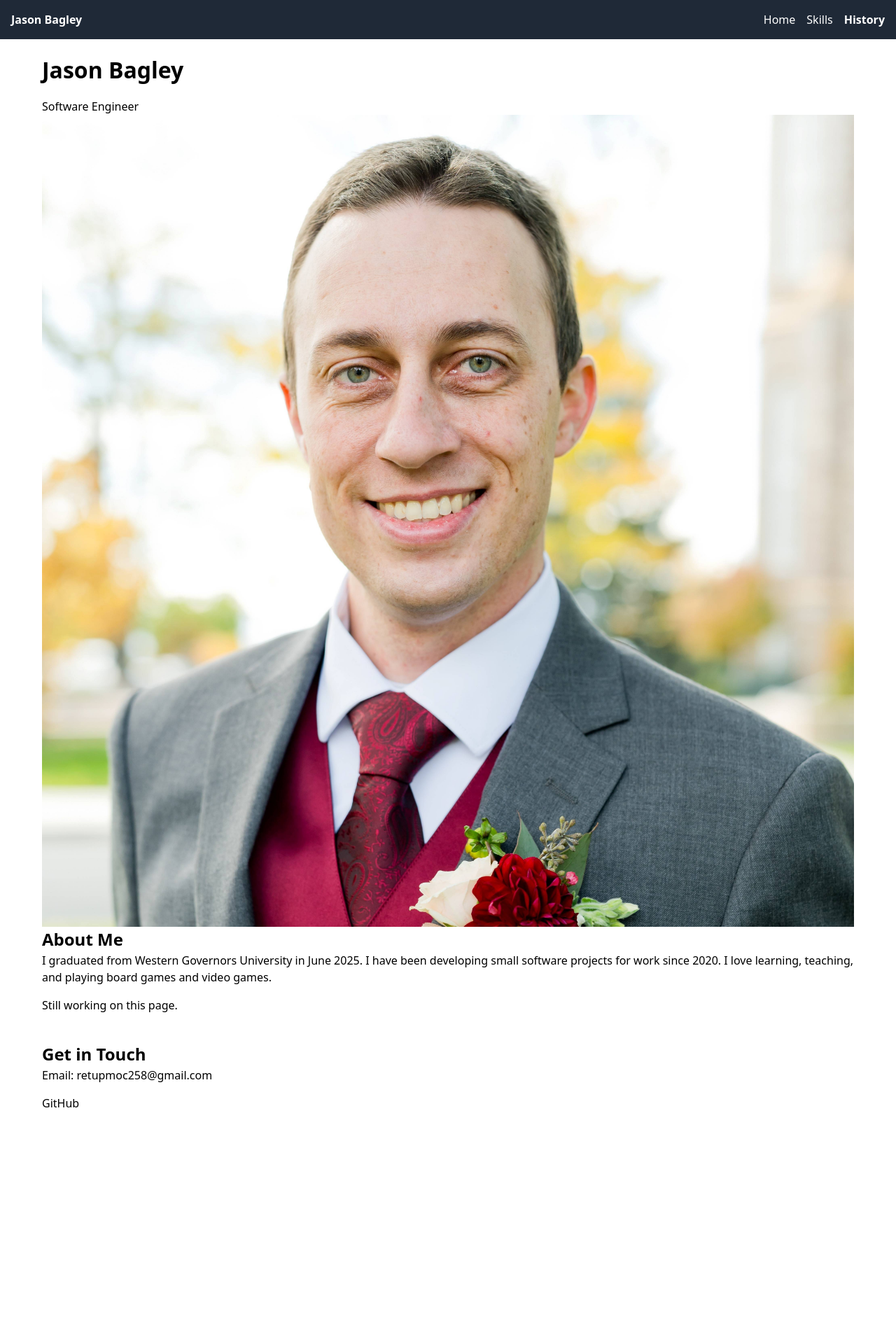
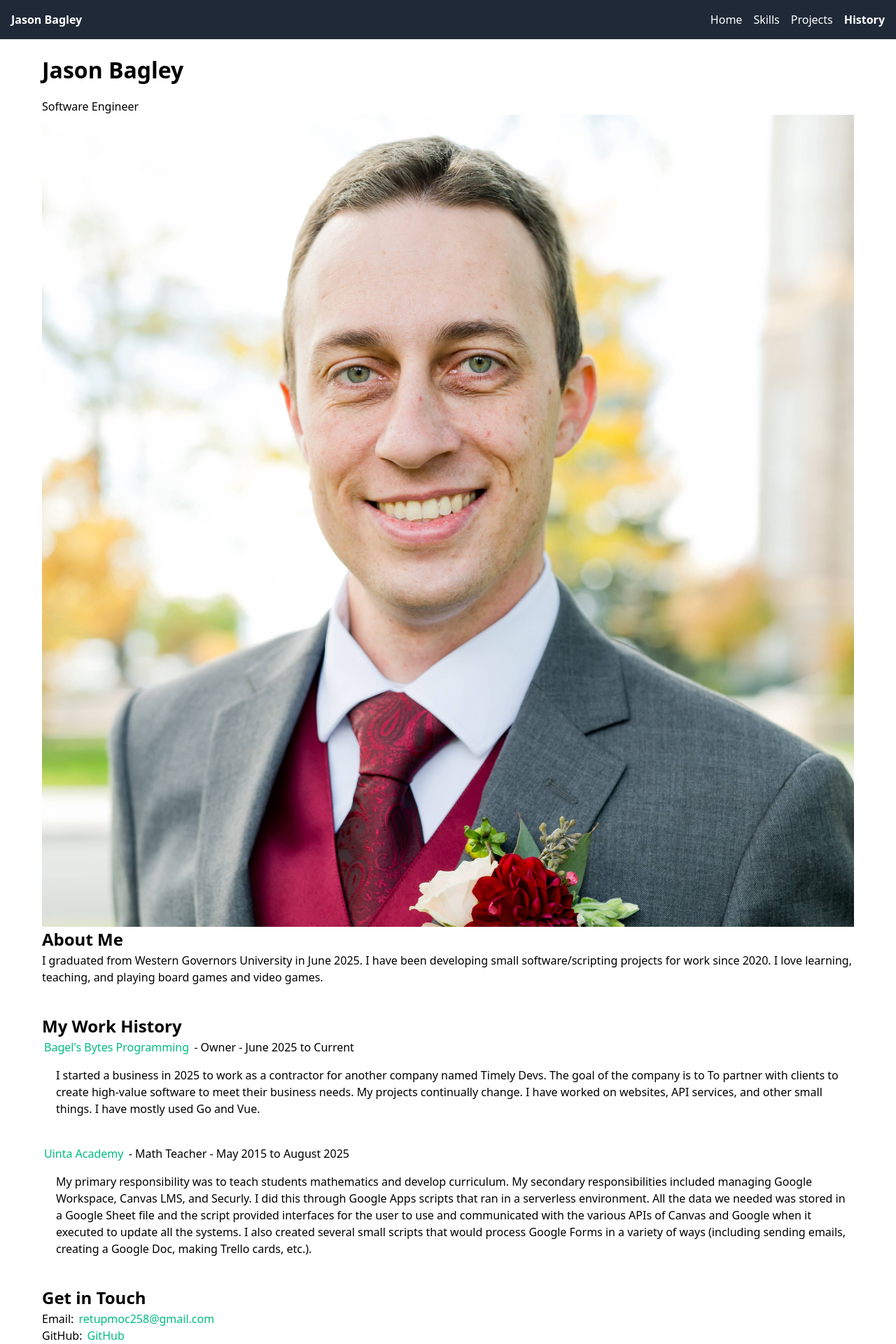
Before and after one commit to retupmoc258/retupmoc258.github.io, a Vue app: page /history in a window 1280 px wide. Shown: the top 1920 px of the page at 70% size. Before the commit the page ends 1648 px from the top, so only its background shows below. Built offline with nearby package versions, Linux system fonts and the light colour scheme.

Commit message:
Adds new ProjectsView.vue file.  Adds filter buttons.

```diff
--- a/public/files/frameworks.json
+++ b/public/files/frameworks.json
@@ -27,6 +27,6 @@
   {
     "id": 6,
     "skill": "SQLite",
-    "description": "I have used SQLite as part of my Android projects for courses (one of those projects is on my home page).  I have also used SQLite in a recent contact form api project for a client."
+    "description": "I have used SQLite as part of my Android projects for courses (one of those projects is on my home page).  I have also used SQLite in a recent contact form API project for a client."
   }
 ]
--- /dev/null
+++ b/public/files/history.json
@@ -0,0 +1,18 @@
+[
+  {
+    "id": 1,
+    "company": "Bagel's Bytes Programming",
+    "job_title": "Owner",
+    "start_date": "June 2025",
+    "end_date": "Current",
+    "description": "I started a business in 2025 to work as a contractor for another company named Timely Devs.  The goal of the company is to To partner with clients to create high-value software to meet their business needs.  My projects continually change.  I have worked on websites, API services, and other small things.  I have mostly used Go and Vue."
+  },
+  {
+    "id": 100,
+    "company": "Uinta Academy",
+    "job_title": "Math Teacher",
+    "start_date": "May 2015",
+    "end_date": "August 2025",
+    "description": "My primary responsibility was to teach students mathematics and develop curriculum.  My secondary responsibilities included managing Google Workspace, Canvas LMS, and Securly.  I did this through Google Apps scripts that ran in a serverless environment.  All the data we needed was stored in a Google Sheet file and the script provided interfaces for the user to use and communicated with the various APIs of Canvas and Google when it executed to update all the systems.  I also created several small scripts that would process Google Forms in a variety of ways (including sending emails, creating a Google Doc, making Trello cards, etc.)."
+  }
+]
--- a/public/files/projects.json
+++ b/public/files/projects.json
@@ -1,7 +1,7 @@
 [
   {
     "id": 1,
-    "date": "Ongoing (July 2025)",
+    "date": "Ongoing (August 2025)",
     "title": "This website",
     "description": "The website you are currently viewing was created using Vue.js and Tailwind CSS.  It is still being updated.",
     "link": "https://github.com/retupmoc258/retupmoc258.github.io",
@@ -55,7 +55,7 @@
   },
   {
     "id": 105,
-    "date": "Approx. February 2025",
+    "date": "March 2025",
     "title": "User Interface Design project (Taniti)",
     "description": "This project was to create a user interface design that would be friendly for a user. This project was designed for a mobile device, and the age will simulate the view on a mobile device. I created the interface, but I did not program the HTML elements.  This project uses Justinmind.",
     "link": "taniti/index.html",
--- a/src/components/ContactFooter.vue
+++ b/src/components/ContactFooter.vue
@@ -1,15 +1,15 @@
 <script setup lang="ts">
-
+//TODO Add footer to all sites.
 </script>
 
 <template>
-  <section class="mb-5">
+  <footer class="mb-5">
     <h2>Get in Touch</h2>
     <p>Email: <a class="green" href="mailto:retupmoc258@gmail.com">retupmoc258@gmail.com</a></p>
     <!-- Optional: Add links to your social media profiles -->
     <p>GitHub: <a class="green" href="https://github.com/retupmoc258" target="_blank">GitHub</a></p>
-    <p>LinkedIn: <a class="green" href="www.linkedin.com/in/jason-bagley-168b6429a" target="_blank">LinkedIn</a></p>
-  </section>
+    <p>LinkedIn: <a class="green" href="https://www.linkedin.com/in/jason-bagley-168b6429a/" target="_blank">LinkedIn</a></p>
+  </footer>
 </template>
 
 <style scoped>
--- a/src/components/NavBar.vue
+++ b/src/components/NavBar.vue
@@ -18,6 +18,11 @@ import { RouterLink } from "vue-router";
         <li>
           <RouterLink to="/skills" class="nav-link">
             Skills
+          </RouterLink>
+        </li>
+        <li>
+          <RouterLink to="/projects" class="nav-link">
+            Projects
           </RouterLink>
         </li>
         <li>
--- a/src/components/Projects.vue
+++ b/src/components/Projects.vue
@@ -3,12 +3,82 @@ import {onMounted, ref} from "vue";
 import ProjectSlot from "@/components/ProjectSlot.vue";
 
 const projects = ref([])
+const filteredProjects = ref(Set())
+
+const allFilters = ref([]);
+const activeFilters = ref([]);
+const filterClicked = (event) => {
+  console.log(activeFilters.value);
+  if (event.target === document.getElementById("all-filter")) {
+    // Set the filter to "All"
+    activeFilters.value = ["All"];
+  } else if (event.target.classList.contains('active-filter')) {
+    activeFilters.value.splice(activeFilters.value.indexOf(event.target.innerText), 1);
+    // If there are no active filters, then add all
+    if (activeFilters.value.length === 0) {
+      activeFilters.value = ["All"];
+    }
+  } else if (event.target.classList.contains('inactive-filter')) {
+    activeFilters.value.push(event.target.innerText);
+    if (activeFilters.value.indexOf("All") !== -1) {
+      activeFilters.value.splice(activeFilters.value.indexOf("All"), 1);
+    }
+    // If "All" is present, remove it.
+    console.log(activeFilters.value);
+    if (activeFilters.value.indexOf("All") !== -1) {
+      activeFilters.value.splice(activeFilters.value.indexOf("All"), 1);
+    }
+  }
+  activeFilters.value.sort();
+  updateFilterButtons()
+  updateProjectList()
+}
+
+const updateFilterButtons = () => {
+  const filterList = document.getElementById("filter-list");
+  for (const filter of filterList.children) {
+    if (activeFilters.value.indexOf(filter.innerText) !== -1) {
+      filter.classList.remove('inactive-filter');
+      filter.classList.add('active-filter');
+    } else {
+      filter.classList.remove('active-filter');
+      filter.classList.add('inactive-filter');
+    }
+  }
+};
+
+const updateProjectList = () => {
+  console.log("Made it to this second point.")
+  for (const tag of activeFilters.value) {
+    if (tag === "All") {
+      filteredProjects.value = projects.value;
+    } else {
+      filteredProjects.value = [];
+      for (const project of projects.value) {
+        if (project.tags.indexOf(tag) !== -1) {
+          filteredProjects.value.push(project);
+        }
+      }
+    }
+  }
+}
 
 onMounted(async () => {
   try {
     projects.value = await fetch('/files/projects.json').then(res => res.json());
+    filteredProjects.value = projects.value;
   } catch (error) {
     console.error('Error loading data:', error)
+  }
+
+  // Initialize filter
+  activeFilters.value = ["All"];
+  for (const project of projects.value) {
+    for (const tag of project.tags) {
+      if (allFilters.value.indexOf(tag) === -1 ) {
+        allFilters.value.push(tag);
+      }
+    }
   }
 })
 
@@ -16,8 +86,14 @@ const props = defineProps({
   short: {
     type: Boolean,
     default: true
+  },
+  filter: {
+    type: Boolean,
+    default: false
   }
 });
+
+
 
 // TODO: Implement Tag list and filter.
 </script>
@@ -25,7 +101,30 @@ const props = defineProps({
 <template>
   <section class="mb-5">
     <h2>My Recent Projects</h2>
-    <ProjectSlot v-for="project in projects" :key="project.id" :project="project" :visible="true" />
+    <div v-if="filter" class="flex flex-row gap-2 justify-center flex-wrap max-w-full" id="filter-list">
+      <button class="filter active-filter" @click="filterClicked" id="all-filter">
+        All
+      </button>
+      <button v-for="tag in allFilters" :key="tag" class="filter inactive-filter " @click="filterClicked">
+        {{tag}}
+      </button>
+    </div>
+    <ProjectSlot v-for="project in filteredProjects" :key="project.id" :project="project" :visible="true" />
     <!-- I should make this so that it can shorten and then expand for more details.  Or I should make another component that can be used to display full details or partial for this view. -->
   </section>
 </template>
+
+<style scoped>
+.filter {
+  @apply px-4 py-2 rounded-full text-sm font-semibold transition-colors duration-200;
+}
+.active-filter {
+  @apply bg-blue-600 text-white hover:bg-blue-800;
+}
+.inactive-filter {
+  @apply bg-gray-200 text-gray-700 hover:bg-gray-300;
+}
+/*
+  TODO I should make it so that if the view is too thin, it converts this to a pop-up menu.
+ */
+</style>
--- a/src/router/index.js
+++ b/src/router/index.js
@@ -16,6 +16,14 @@ const router = createRouter({
       // this generates a separate chunk (About.[hash].js) for this route
       // which is lazy-loaded when the route is visited.
       component: () => import('../views/SkillsView.vue'),
+    },
+    {
+      path: '/projects',
+      name: 'projects',
+      // route level code-splitting
+      // this generates a separate chunk (About.[hash].js) for this route
+      // which is lazy-loaded when the route is visited.
+      component: () => import('../views/ProjectsView.vue'),
     },
     {
       path: '/history',
--- a/src/views/HistoryView.vue
+++ b/src/views/HistoryView.vue
@@ -1,6 +1,20 @@
-<script setup lang="ts">
+<script setup>
 
 import Hero from "@/components/Hero.vue";
+import ContactFooter from "@/components/ContactFooter.vue";
+import {onMounted, ref} from "vue";
+
+// TODO implement this page
+const history = ref({})
+
+onMounted(async () => {
+  try {
+    history.value = await fetch('/files/history.json').then(res => res.json());
+  } catch (error) {
+    console.error('Error loading data:', error)
+  }
+})
+
 </script>
 
 <template>
@@ -11,51 +25,26 @@ import Hero from "@/components/Hero.vue";
     <!-- About Section -->
     <section class="detail-section">
       <h2>About Me</h2>
-      <p>I graduated from Western Governors University in June 2025.  I have been developing small software projects for work since 2020.
+      <p class="ml-5">I graduated from Western Governors University in June 2025.  I have been developing small software/scripting projects for work since 2020.
         I love learning, teaching, and playing board games and video games.</p>
-      <p>Still working on this page.</p>
     </section>
 
-    <!-- Projects Section
-    <section class="projects-section">
-      <h2>My Projects</h2>
-      <div v-for="project in projects" :key="project.id" class="projects-section">
-
-        <p v-if="project.link === ''" class="green" >{{ project.title }}</p>
-        <a v-else-if="project.download" :href="project.link" target="_blank" download>{{ project.title }}</a>
-        <a v-else :href="project.link" target="_blank">{{ project.title }}</a>
-
-        <p class="project-description">{{ project.description }}</p>
+    <!-- Employment History -->
+    <section>
+      <h2 class="mb-2">My Work History</h2>
+      <div v-for="job in history" :key="job.id" class="projects-section">
+        <p><span class="green">{{ job.company }}</span> - {{job.job_title}} - <span class="italic">{{job.start_date}} to {{job.end_date}}</span></p>
+        <p class="work-description">{{ job.description }}</p>
       </div>
-    </section> -->
-
-    <!--<section class="projects-section">
-      <h2>Current Passion Project</h2>
-      <div v-for="project in projects" :key="project.id" class="projects-section">
-        <p class="green" >HIPAA compliant Student Information System (SIS)</p>
-        <p class="project-description">{{ project.description }}</p>
-      </div>
-    </section>  -->
+    </section>
 
     <!-- Contact Section -->
-    <section class="contact-section">
-      <h2>Get in Touch</h2>
-      <p>Email: <a href="mailto:retupmoc258@gmail.com">retupmoc258@gmail.com</a></p>
-      <!-- Optional: Add links to your social media profiles -->
-      <!-- <a href="https://linkedin.com/in/yourprofile" target="_blank">LinkedIn</a> -->
-      <a href="https://github.com/retupmoc258" target="_blank">GitHub</a>
-    </section>
+    <ContactFooter/>
   </div>
 </template>
 
 <style scoped>
 /* Add your CSS styles for the portfolio view here */
-.profile-image {
-  border-radius: 50%;
-  max-width: 200px;
-  margin: 0 auto;
-}
-
 .portfolio-view {
   display: block;
   max-width: 1200px;
@@ -65,18 +54,12 @@ import Hero from "@/components/Hero.vue";
   align-self: stretch;
 }
 
-.hero-section {
-  text-align: center;
+.detail-section,
+.projects-section {
   margin-bottom: 40px;
 }
 
-.detail-section,
-.projects-section,
-.contact-section {
-  margin-bottom: 40px;
-}
-
-.project-description {
+.work-description {
   margin-left: 20px;
 }
 
--- a/src/views/HomeView.vue
+++ b/src/views/HomeView.vue
@@ -22,14 +22,13 @@
 
 <script>
 import Hero from "@/components/Hero.vue";
-import SkillsView from "@/views/SkillsView.vue";
 import Skills from "@/components/Skills.vue";
 import ContactFooter from "@/components/ContactFooter.vue";
 import Projects from "@/components/Projects.vue";
 
 export default {
   name: 'HomeView',
-  components: {Projects, ContactFooter, Skills, SkillsView, Hero},
+  components: {Projects, ContactFooter, Skills, Hero},
 };
 </script>
 
--- /dev/null
+++ b/src/views/ProjectsView.vue
@@ -0,0 +1,28 @@
+<script setup>
+
+import ContactFooter from "@/components/ContactFooter.vue";
+import Hero from "@/components/Hero.vue";
+import Projects from "@/components/Projects.vue";
+</script>
+
+<template>
+  <div class="portfolio-view">
+    <Hero/>
+
+    <Projects :filter="true" :short="false" />
+
+    <ContactFooter/>
+  </div>
+
+</template>
+
+<style scoped>
+.portfolio-view {
+  display: block;
+  max-width: 1200px;
+  width: 100%;
+  margin: 0 auto;
+  padding: 20px;
+  align-self: stretch;
+}
+</style>
--- a/src/views/SkillsView.vue
+++ b/src/views/SkillsView.vue
@@ -1,28 +1,22 @@
 
 <script setup>
 import Hero from "@/components/Hero.vue";
-import Skills from "@/components/Skills.vue";
+import Skills from "@/components/Skills.vue"
+import ContactFooter from "@/components/ContactFooter.vue";
+
+
 
 </script>
 
 <template>
   <div class="portfolio-view">
-    <div v-if="isLoading" class="loading">
-      Loading...
-    </div>
-    <template v-else>
       <!-- Hero Section -->
       <Hero />
 
       <Skills />
 
       <!-- Contact Section -->
-      <section class="contact-section">
-        <h2>Get in Touch</h2>
-        <p>Email: <a href="mailto:retupmoc258@gmail.com">retupmoc258@gmail.com</a></p>
-        <a href="https://github.com/retupmoc258" target="_blank">GitHub</a>
-      </section>
-    </template>
+      <ContactFooter/>
   </div>
 </template>
 
```
